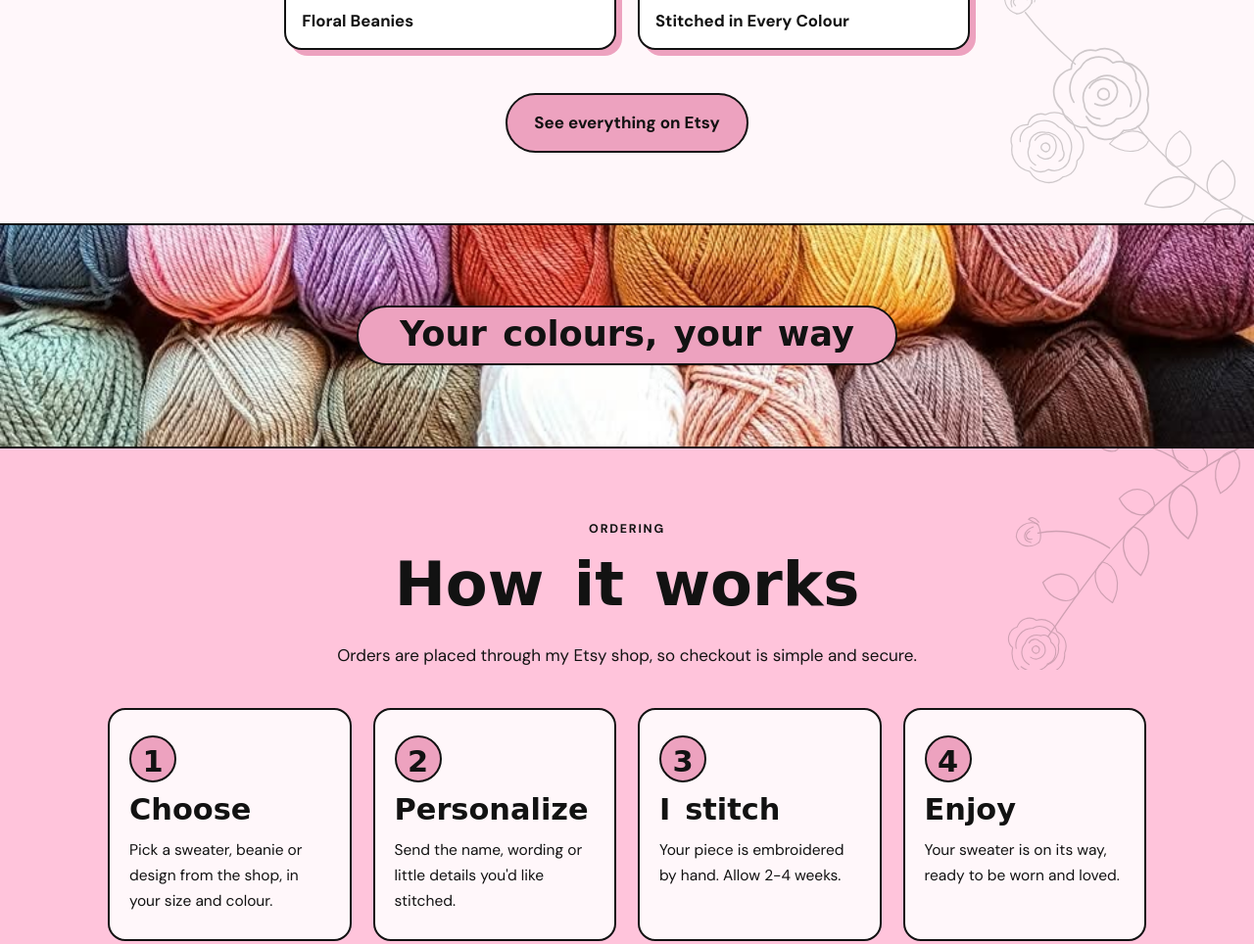
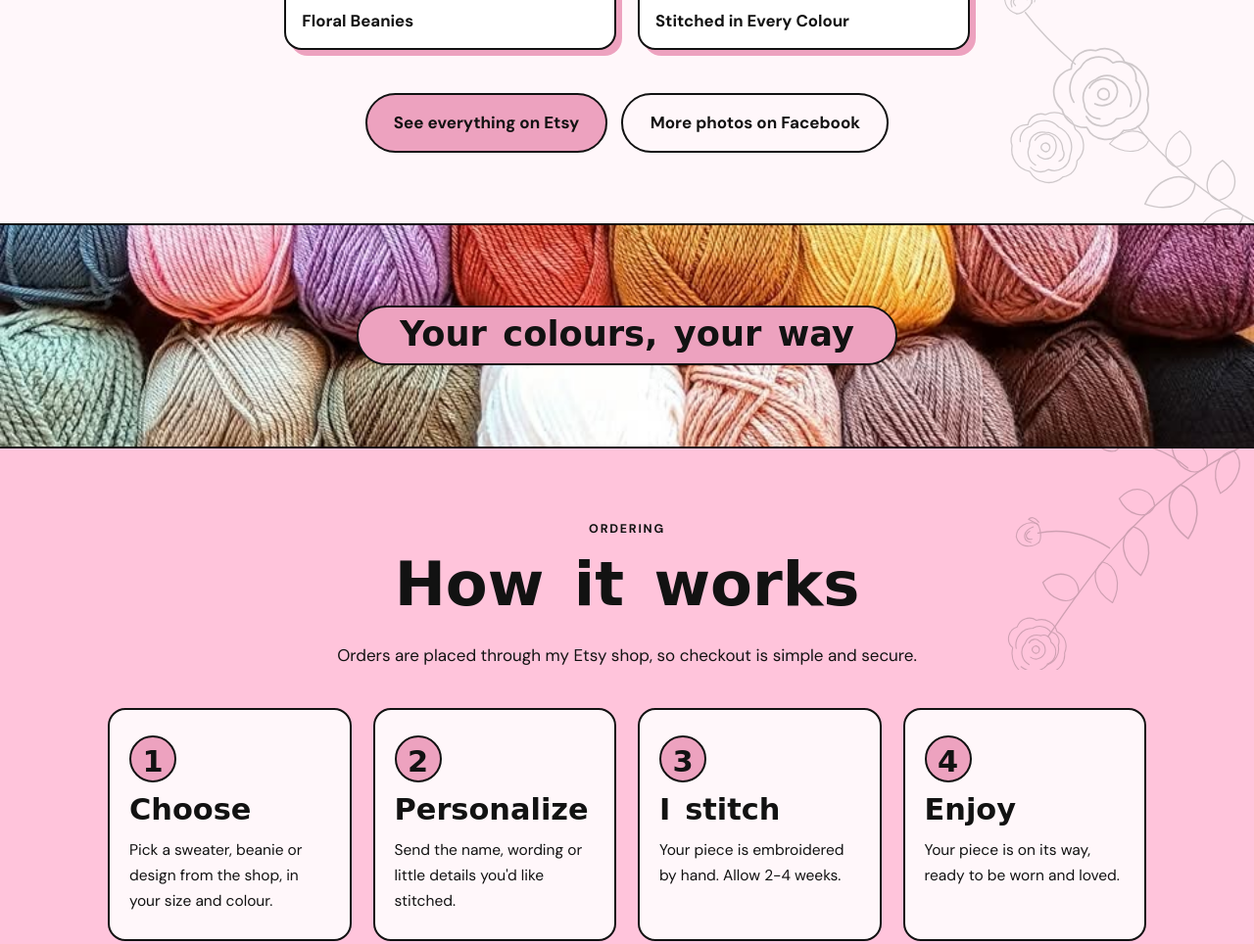
Before and after one commit to amandastrail/bella-rose-embroidery, a plain HTML site: page index.html in a window 1280 px wide. Shown: the part 2683-3647 px from the top of the page at 98% size. Drawn offline with Linux system fonts and the light colour scheme; a web font is replaced by a local one.

Commit message:
Link to Facebook page and photos, step 4 wording
Co-Authored-By: Claude Sonnet 5.5 <noreply@anthropic.com>

```diff
--- a/index.html
+++ b/index.html
@@ -80,7 +80,7 @@ section{padding:72px 0}
 .card img{aspect-ratio:1/1;object-fit:cover;width:100%}
 .card figcaption{padding:14px 16px 16px}
 .card b{display:block;font-family:var(--sans);font-weight:700;font-size:1.05rem;line-height:1.3}
-.more{text-align:center;margin-top:44px}
+.more{display:flex;gap:14px;justify-content:center;flex-wrap:wrap;margin-top:44px}
 
 /* steps */
 .band{background:var(--blush)}
@@ -227,6 +227,7 @@ footer a{color:var(--blush)}
     </div>
     <div class="more">
       <a class="btn" href="https://www.etsy.com/ca/shop/BREmbroiders" target="_blank" rel="noopener">See everything on Etsy</a>
+      <a class="btn ghost" href="https://www.facebook.com/bellaroseembroiders/photos_by" target="_blank" rel="noopener">More photos on Facebook</a>
     </div>
   </div>
 </section>
@@ -244,7 +245,7 @@ footer a{color:var(--blush)}
       <li><h3>Choose</h3><p>Pick a sweater, beanie or design from the shop, in your size and colour.</p></li>
       <li><h3>Personalize</h3><p>Send the name, wording or little details you'd like stitched.</p></li>
       <li><h3>I stitch</h3><p>Your piece is embroidered by hand. Allow 2-4 weeks.</p></li>
-      <li><h3>Enjoy</h3><p>Your sweater is on its way, ready to be worn and loved.</p></li>
+      <li><h3>Enjoy</h3><p>Your piece is on its way, ready to be worn and loved.</p></li>
     </ol>
     <p class="note">Pricing and sizing details are listed on each item in my <a href="https://www.etsy.com/ca/shop/BREmbroiders" target="_blank" rel="noopener">Etsy shop</a>. I also take custom items beyond sweaters. Have an idea that isn't in the shop? Send me a message and we'll talk it through.</p>
   </div>
@@ -270,6 +271,7 @@ footer a{color:var(--blush)}
     <div class="actions">
       <a class="btn" href="https://www.etsy.com/ca/shop/BREmbroiders" target="_blank" rel="noopener">Shop on Etsy</a>
       <a class="btn" href="https://www.instagram.com/bellaroseembroidery" target="_blank" rel="noopener">Message on Instagram</a>
+      <a class="btn" href="https://www.facebook.com/bellaroseembroiders" target="_blank" rel="noopener">Follow on Facebook</a>
     </div>
   </div>
 </section>
```
